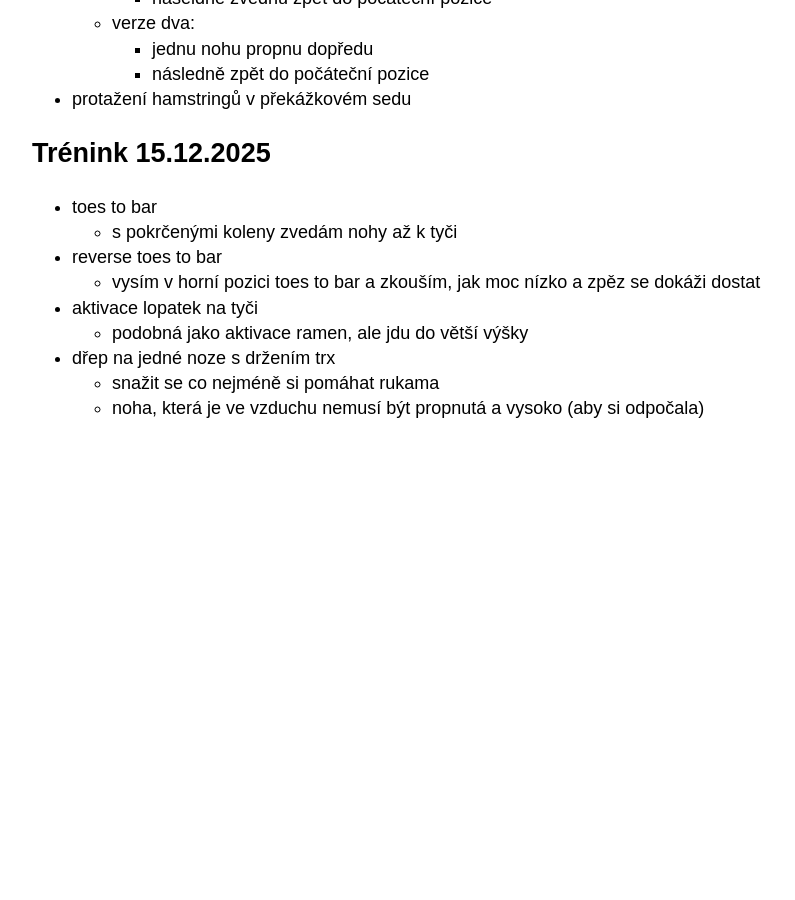
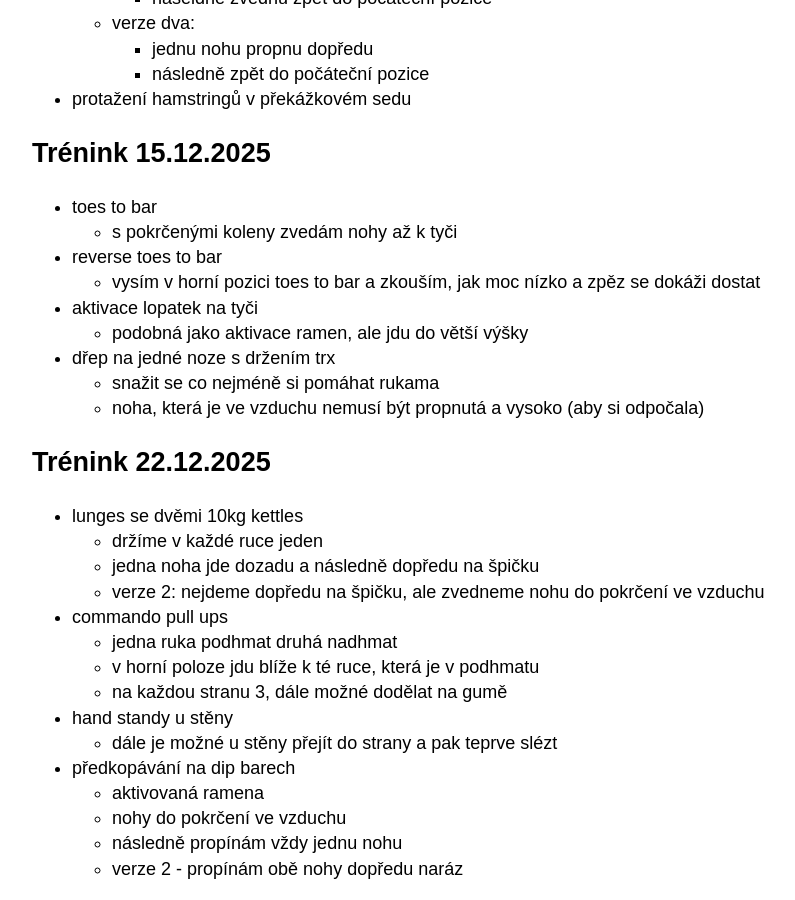
Before and after one commit to hartmaj2/hartmaj2.github.io, a Jekyll site: the page built from sections/sports/fitness.md, in a window 1280 px wide and 900 px high, scrolled down 5490 px. Shown: the whole window, without its empty margins (158-953 px from the left). Built offline with Jekyll 4.4.1, drawn with Linux system fonts in a browser that asks for light colours; before the commit the page ends 5929 px from its top, so only the background shows below that.

Commit message:
Add fitness section

```diff
--- a/sections/sports/fitness.md
+++ b/sections/sports/fitness.md
@@ -272,3 +272,24 @@ permalink: /sports/fitness
 - dřep na jedné noze s držením trx
   - snažit se co nejméně si pomáhat rukama
   - noha, která je ve vzduchu nemusí být propnutá a vysoko (aby si odpočala)
+
+## Trénink 22.12.2025
+
+- lunges se dvěmi 10kg kettles
+  - držíme v každé ruce jeden
+  - jedna noha jde dozadu a následně dopředu na špičku
+  - verze 2: nejdeme dopředu na špičku, ale zvedneme nohu do pokrčení ve vzduchu
+
+- commando pull ups
+  - jedna ruka podhmat druhá nadhmat
+  - v horní poloze jdu blíže k té ruce, která je v podhmatu
+  - na každou stranu 3, dále možné dodělat na gumě
+
+- hand standy u stěny
+  - dále je možné u stěny přejít do strany a pak teprve slézt
+
+- předkopávání na dip barech
+  - aktivovaná ramena
+  - nohy do pokrčení ve vzduchu
+  - následně propínám vždy jednu nohu
+  - verze 2 - propínám obě nohy dopředu naráz
```
